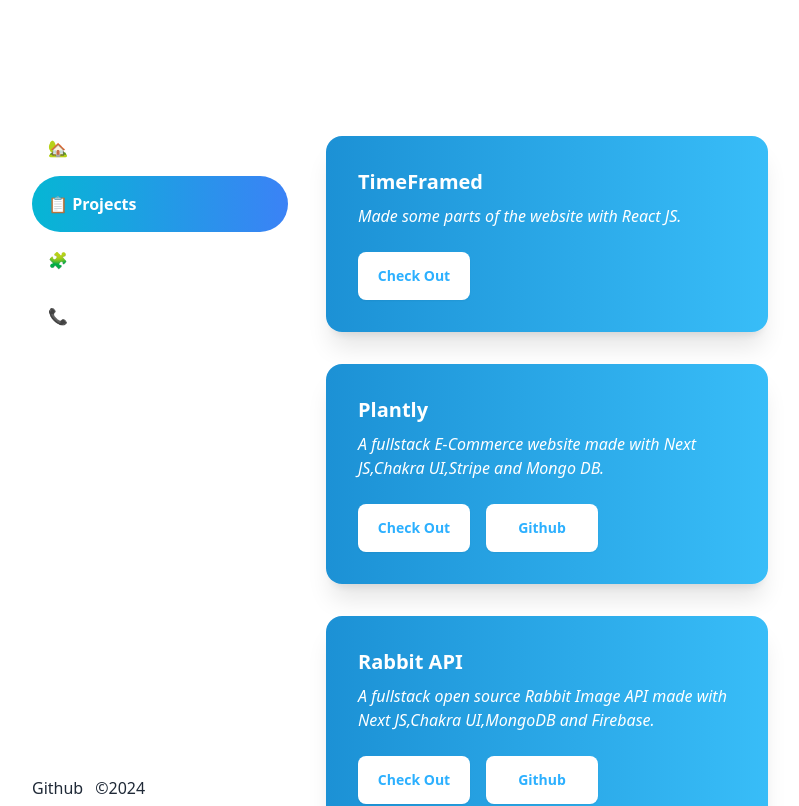
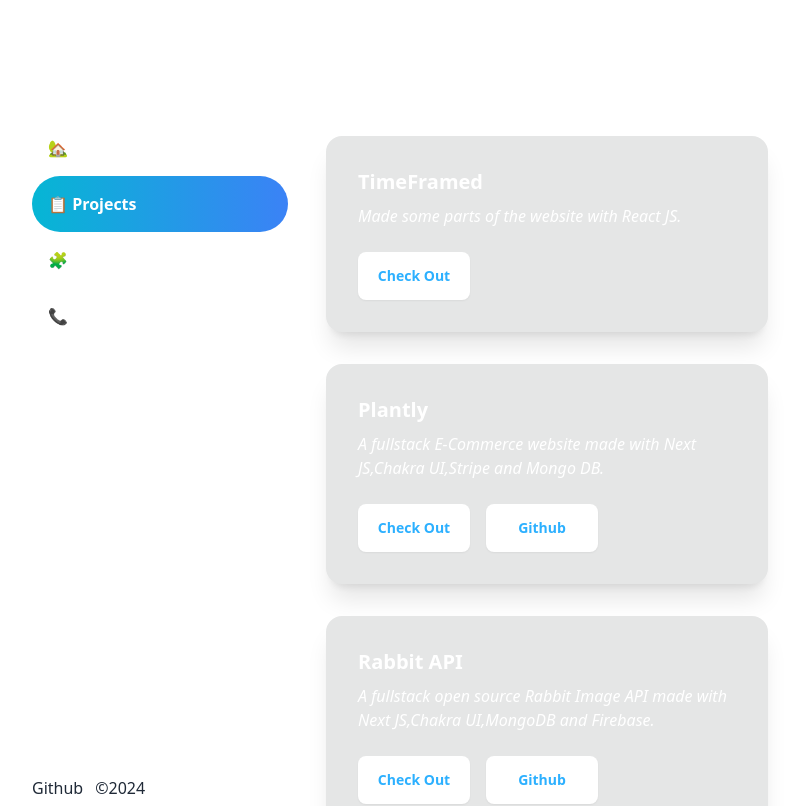
Before and after one commit to sougataghar477/portfolio-second, a React (Vite) app: page /projects in a window 1280 px wide. Shown: the top 806 px of the page, without its empty margins (240-1039 px from the left). Built offline with nearby package versions, Linux system fonts and the light colour scheme.

Commit message:
changed styles

```diff
--- a/src/components/Card.jsx
+++ b/src/components/Card.jsx
@@ -1,6 +1,6 @@
 
 function Card({ project }) {
-  return <div className="card scale-card relative   bg-gradient-to-r from-[#1c91d5] to-sky-400 shadow-xl mb-8 w-full">
+  return <div className="card scale-card relative bg-base-300   shadow-xl mb-8 w-full">
 
     <div className="card-body">
       <h1 className="card-title text-white">{project.heading}</h1>
@@ -23,3 +23,4 @@
 }
 export default Card;
 // bg-base-300
+// bg-gradient-to-r from-[#1c91d5] to-sky-400
```
